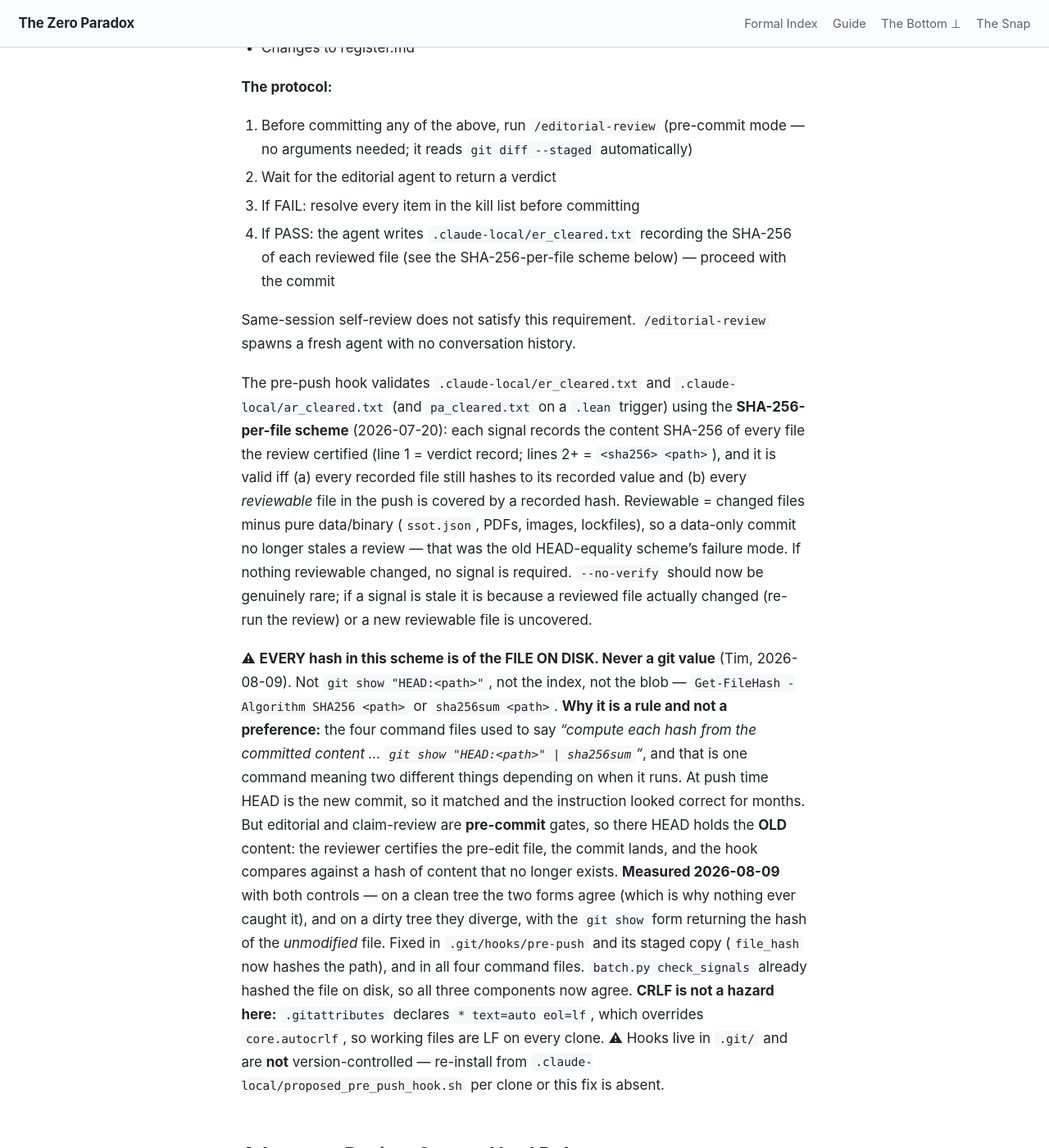
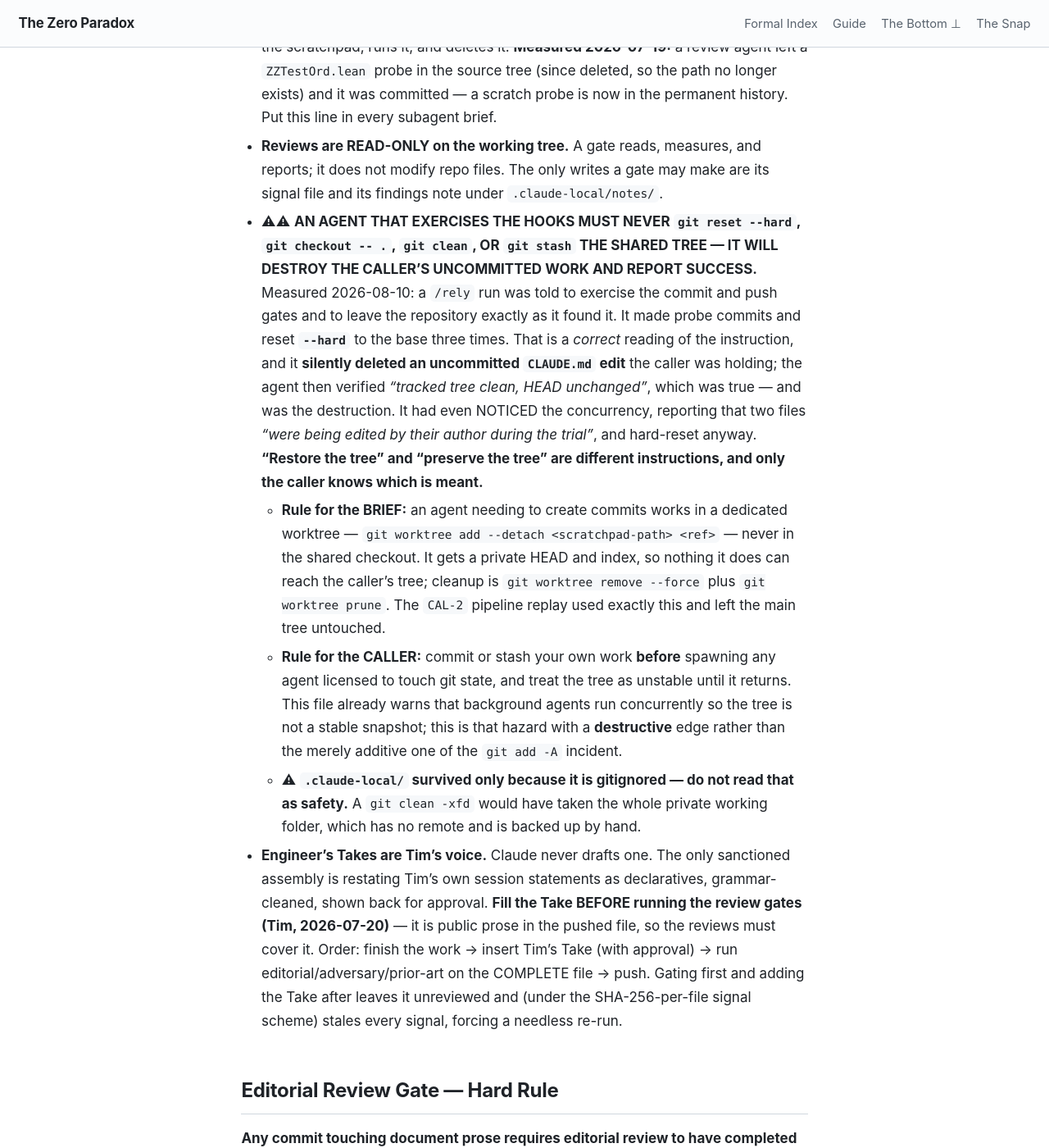
Before and after one commit to timbrigham/ZeroParadox, a Jekyll site: the page built from CLAUDE.md, in a window 1280 px wide and 1400 px high, scrolled down 49718 px. Shown: the whole window at 82% size. Built offline with Jekyll 4.4.1, drawn with Linux system fonts in a browser that asks for light colours; our own code applies the rules of GitHub Pages for plain Markdown files; some of the changed text lies outside the part shown.

Commit message:
A review agent must never hard-reset the shared tree
The /rely pass-2 run was told to exercise the commit and push gates and leave
the repository exactly as it found it. It made probe commits and reset --hard
to the base three times, which is a correct reading of that instruction and
which silently deleted an uncommitted CLAUDE.md edit I was holding in the
working tree. It then verified tracked tree clean, HEAD unchanged, and reported
the repo restored. Both statements were true. The verification was the
destruction.

It had even noticed the hazard, reporting that batch.py and hooks.py were being
edited by their author during the trial, and hard-reset anyway.

Restore the tree and preserve the tree are different instructions and only the
caller knows which is meant, so this is a defect in the brief rather than in the
agent. An agent that needs commits now works in a dedicated git worktree under
the scratchpad, with its own HEAD and index, so nothing it does can reach the
shared checkout. The CAL-2 pipeline replay already used that technique and left
the main tree untouched. The caller-side half is to commit or stash before
spawning any agent licensed to touch git state.

Loss was bounded to one tracked file. Everything under .claude-local is
gitignored and survived, which is luck rather than safety - a git clean -xfd
would have taken the whole private folder, which has no remote.

Also restored here: the section documenting that the pipeline now announces
itself at every entry point, which is what the reset destroyed.

Co-Authored-By: Claude Opus 5 <noreply@anthropic.com>
Claude-Session: https://claude.ai/code/session_01W6ZNJv9HAjcNrhciRMHPWx

```diff
--- a/CLAUDE.md
+++ b/CLAUDE.md
@@ -34,6 +34,27 @@ running it. The enforcement map now:
   they were the only two obligations with **no automatic enforcement anywhere**.
 - **`lake build` deliberately gates NEITHER**, because that is the one genuinely in tension with
   stub-first. CI at the PR to `main` remains its backstop.
+
+**⭐⭐ THE PIPELINE ANNOUNCES ITSELF, AT EVERY ENTRY POINT, BY DEFAULT (Tim, 2026-08-10: *"update the
+process so that when we run the pipeline in the future this is the default behavior"*).** Before any
+check runs, `hooks.py pre_commit`, `hooks.py pre_push`, `batch.py precommit` and `batch.py prepush`
+each print a manifest: **what is about to run, in what order, which checks BLOCK and which only warn,
+what scope they apply to, what is exempt, and what is deliberately NOT run.** `prepush` additionally
+names each required review — its purpose, what triggers it, its signal file, and **the recorded
+verdict line from that signal** — so *"cleared"* is never read as *"clean"*; all three signals today
+say STOP-ORDINARY, i.e. cleared **with findings outstanding**. One formatter,
+`.claude-local/report.py`, so the four cannot drift into describing themselves differently.
+- **This is not cosmetic; it is how three defects this month stayed invisible.** `check_modal
+  --block` had never blocked a push and the output looked identical either way (`HK-1`);
+  `check_poles` sat in the checker list gating nothing while `precommit` printed `suite ok`
+  (`REL-3`); and three checkers silently skipped a file they judged vendored, which is how a
+  self-exemption hole went unnoticed (`RLY2-1`). **A gate that does not declare its own scope and
+  enforcement mode cannot be audited by reading its output.**
+- ⚠ **Two output bugs found while building it, both of which would have shipped looking correct.**
+  Python's stdout is block-buffered while child processes write straight to the terminal fd, so the
+  manifest printed *after* everything it announced, and section headers landed under the wrong
+  sections. Fixed with `line_buffering=True` alongside `encoding="utf-8"` (the Windows console
+  otherwise mangles an em-dash). Both live in `report.py`, so every entry point inherits them.
 
 **⭐⭐ THE HOOKS ARE NOW THREE-LINE SHIMS. ALL pipeline logic is `.claude-local/hooks.py` (Tim,
 2026-08-10: *"the shell variants are legacy and should be retired... just the python version should
@@ -1242,6 +1263,28 @@ into the brief explicitly — the same way the encoding and glob warnings are al
 - **Reviews are READ-ONLY on the working tree.** A gate reads, measures, and reports; it does not modify
   repo files. The only writes a gate may make are its signal file and its findings note under
   `.claude-local/notes/`.
+- ⚠⚠ **AN AGENT THAT EXERCISES THE HOOKS MUST NEVER `git reset --hard`, `git checkout -- .`,
+  `git clean`, OR `git stash` THE SHARED TREE — IT WILL DESTROY THE CALLER'S UNCOMMITTED WORK AND
+  REPORT SUCCESS.** Measured 2026-08-10: a `/rely` run was told to exercise the commit and push
+  gates and to leave the repository exactly as it found it. It made probe commits and reset
+  **`--hard`** to the base three times. That is a *correct* reading of the instruction, and it
+  **silently deleted an uncommitted `CLAUDE.md` edit** the caller was holding; the agent then
+  verified *"tracked tree clean, HEAD unchanged"*, which was true — and was the destruction. It had
+  even NOTICED the concurrency, reporting that two files *"were being edited by their author during
+  the trial"*, and hard-reset anyway. **"Restore the tree" and "preserve the tree" are different
+  instructions, and only the caller knows which is meant.**
+  - **Rule for the BRIEF:** an agent needing to create commits works in a dedicated worktree —
+    `git worktree add --detach <scratchpad-path> <ref>` — never in the shared checkout. It gets a
+    private HEAD and index, so nothing it does can reach the caller's tree; cleanup is
+    `git worktree remove --force` plus `git worktree prune`. The `CAL-2` pipeline replay used
+    exactly this and left the main tree untouched.
+  - **Rule for the CALLER:** commit or stash your own work **before** spawning any agent licensed to
+    touch git state, and treat the tree as unstable until it returns. This file already warns that
+    background agents run concurrently so the tree is not a stable snapshot; this is that hazard
+    with a **destructive** edge rather than the merely additive one of the `git add -A` incident.
+  - ⚠ **`.claude-local/` survived only because it is gitignored — do not read that as safety.** A
+    `git clean -xfd` would have taken the whole private working folder, which has no remote and is
+    backed up by hand.
 - **Engineer's Takes are Tim's voice.** Claude never drafts one. The only sanctioned assembly is
   restating Tim's own session statements as declaratives, grammar-cleaned, shown back for approval.
   **Fill the Take BEFORE running the review gates (Tim, 2026-07-20)** — it is public prose in the pushed
```
